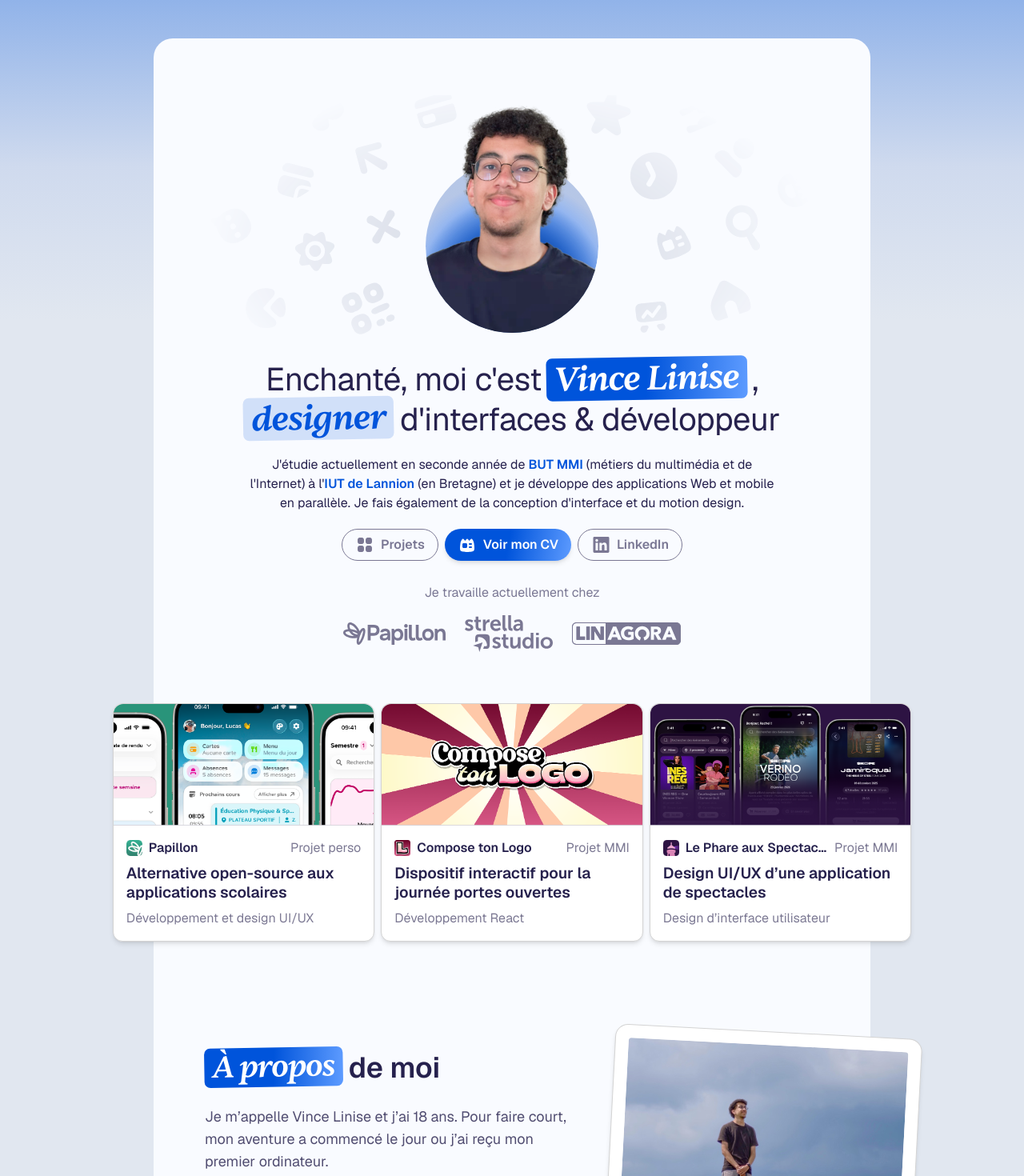
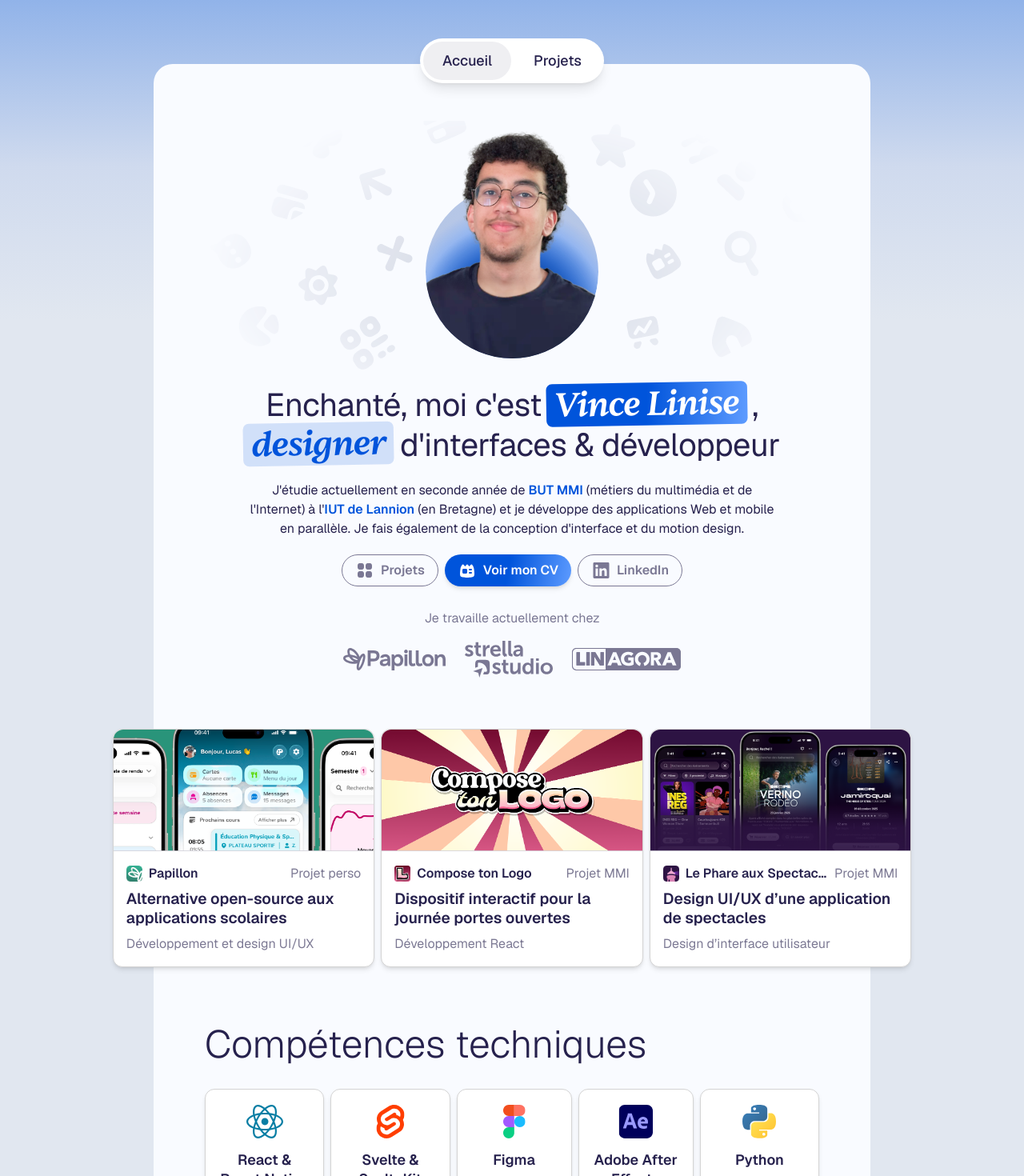
Before and after one commit to ecnivtwelve/vincelinise.com, a Next.js app: page / in a window 1280 px wide. Shown: the top 1470 px of the page at 80% size. Built offline with nearby package versions, Linux system fonts and the light colour scheme.

Commit message:
feat: Navbar

```diff
--- a/app/components/Hero/Icons.tsx
+++ b/app/components/Hero/Icons.tsx
@@ -1,15 +1,44 @@
 'use client';
-import * as React from "react";
+import React, { useMemo } from "react";
 import { motion } from "motion/react";
 
 const PapiconsHomeG = (props) => {
-  const delay = Math.random()
+  const [delay] = React.useState(() => Math.random())
+  const [randomX] = React.useState(() => (Math.random() - 0.5) * 30)
+  const [randomY] = React.useState(() => (Math.random() - 0.5) * 30)
+  const [randomRotate] = React.useState(() => (Math.random() - 0.5) * 20)
+  const [randomDuration] = React.useState(() => 4 + Math.random() * 6)
 
   return (
     <motion.g
-      initial={{ scale: 0 }}
-      whileInView={{ scale: 1 }}
-      transition={{ duration: 1.2, type: "spring", bounce: 0.5, delay }}
+      initial={{ scale: 0, x: 0, y: 0, rotate: 0 }}
+      whileInView={{
+        scale: 1,
+        x: [0, randomX, 0],
+        y: [0, randomY, 0],
+        rotate: [0, randomRotate, 0],
+      }}
+      transition={{
+        scale: { duration: 1.2, type: "spring", bounce: 0.5, delay },
+        x: {
+          duration: randomDuration,
+          repeat: Infinity,
+          ease: "easeInOut",
+          delay: delay + 1.2,
+        },
+        y: {
+          duration: randomDuration * 1.2,
+          repeat: Infinity,
+          ease: "easeInOut",
+          delay: delay + 1.2,
+        },
+        rotate: {
+          duration: randomDuration * 1.5,
+          repeat: Infinity,
+          ease: "easeInOut",
+          delay: delay + 1.2,
+        },
+      }}
       {...props}
     />
   )
--- /dev/null
+++ b/app/components/Navigation/Navigation.tsx
@@ -0,0 +1,35 @@
+'use client'
+import clsx from "clsx";
+import { usePathname } from "next/navigation";
+import React from "react";
+
+const Navigation = () => {
+  const nav = [
+    {
+      title: "Accueil",
+      href: "/"
+    },
+    {
+      title: "Projets",
+      href: "/projects"
+    }
+  ]
+
+  const currentPath = usePathname();
+
+  return (
+    <nav className="flex flex-row gap-1 bg-white shadow-lg rounded-full p-1 h-14 -mb-14 z-10">
+      {nav.map((item) => (
+        <a key={item.title} href={item.href}
+          className={clsx("font-medium text-lg px-6 h-full flex items-center justify-center rounded-full transition-colors cursor-pointer",
+            currentPath === item.href ? "bg-[#26214D12]" : "hover:bg-[#26214D12]"
+          )}
+        >
+          {item.title}
+        </a>
+      ))}
+    </nav>
+  )
+}
+
+export default Navigation
--- a/app/components/Skills/Skills.tsx
+++ b/app/components/Skills/Skills.tsx
@@ -34,7 +34,7 @@ const Skills = () => {
   ];
 
   return (
-    <div className="w-full mt-24 flex-col flex gap-8 px-6 lg:px-0">
+    <div className="w-full mt-2 mb-12 flex-col flex gap-8 px-6 lg:px-0">
       <h2 className="text-4xl lg:text-5xl font-light">Compétences techniques</h2>
 
       <div className="w-full flex gap-2 flex-col lg:flex-row">
--- a/app/page.tsx
+++ b/app/page.tsx
@@ -8,19 +8,22 @@ import Papillon from "./components/Papillon/Papillon";
 import Skills from "./components/Skills/Skills";
 import SoftSkills from "./SoftSkills/SoftSkills";
 import Footer from "./components/Footer/Footer";
+import Navigation from "./components/Navigation/Navigation";
 
 export default function Home() {
   return (
     <div className="flex flex-col min-h-screen items-center justify-center pt-3 md:pt-5 lg:pt-12 overflow-x-hidden gap-8 pb-4 px-3 md:px-6 lg:px-0">
+      <Navigation />
+
       <main className="flex min-h-screen min-w-0 w-full max-w-4xl flex-col items-center justify-between p-3 md:p-6 lg:p-16 pb-12 lg:pb-16 bg-[#F9FBFF] rounded-2xl lg:rounded-3xl overflow-visible">
         <Hero />
         <Projects />
+        <Skills />
         <AboutMe />
         <Map />
         <Formation />
         <Experience />
         <Papillon />
-        <Skills />
         <SoftSkills />
       </main>
 
```
